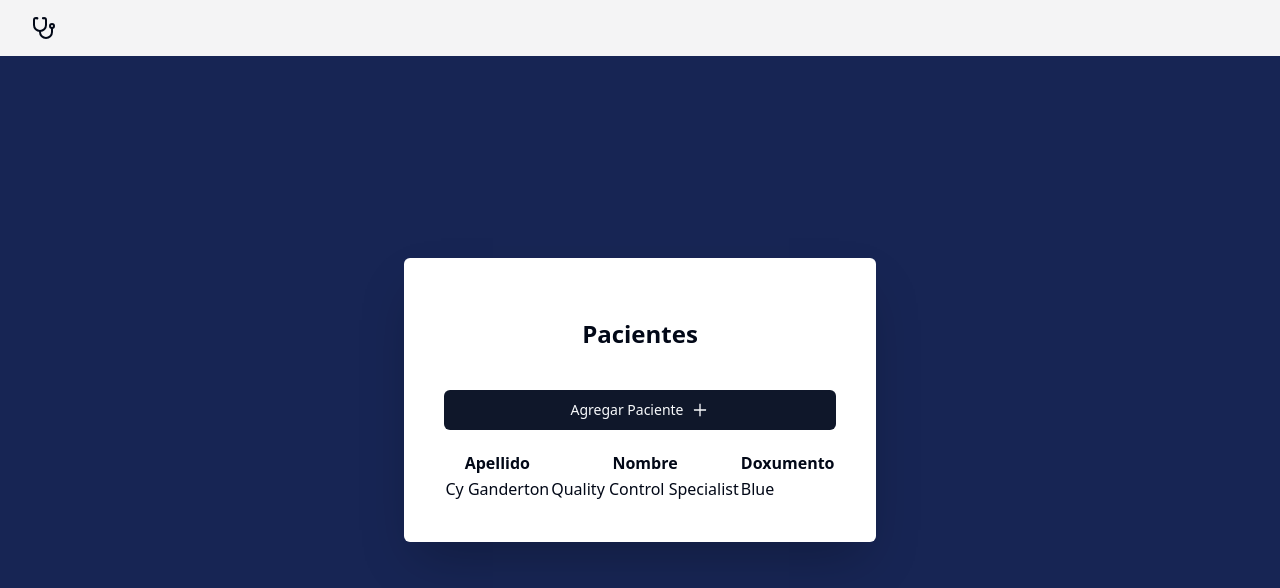
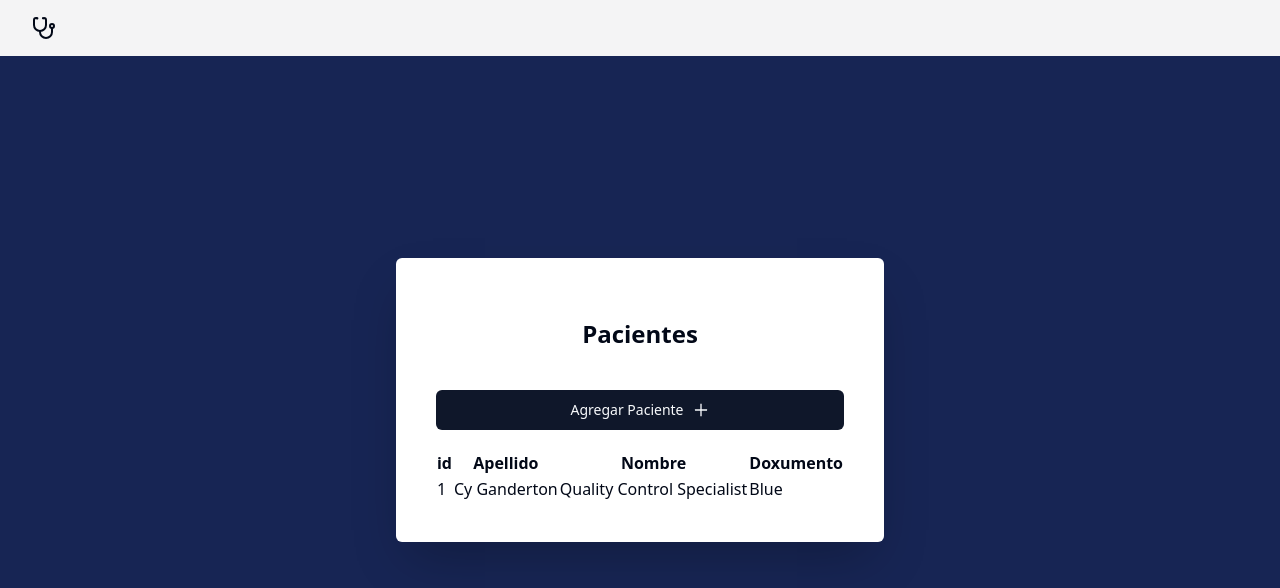
Before and after one commit to agustinpiperno/TDL, a Next.js app in the folder sistema-interno-hospitales/: page /pacientes in a window 1280 px wide. Shown: the top 588 px of the page. Built offline with nearby package versions, Linux system fonts and the light colour scheme.

Commit message:
API Pacientes método GET obtener todos los pacientes

```diff
--- /dev/null
+++ b/sistema-interno-hospitales/src/app/api/pacientes/route.ts
@@ -0,0 +1,12 @@
+import {NextRequest, NextResponse} from "next/server"
+import prisma from "../../../../prisma/client"
+
+export const GET = async (req: NextRequest) => {
+    // return NextResponse.json(
+    //     {message: "obteniendo usuarios"},
+    //     {status: 200})
+    const pacientes = await prisma.pacientes.findMany()
+    return NextResponse.json({
+        pacientes
+    })
+}
--- a/sistema-interno-hospitales/src/components/ListPaciente.tsx
+++ b/sistema-interno-hospitales/src/components/ListPaciente.tsx
@@ -8,6 +8,7 @@ const ListPaciente = () => {
                     {/* head */}
                     <thead>
                         <tr>
+                            <th>id</th>
                             <th>Apellido</th>
                             <th>Nombre</th>
                             <th>Doxumento</th>
@@ -16,6 +17,7 @@ const ListPaciente = () => {
                     <tbody>
                         {/* row 1 */}
                         <tr>
+                            <td>1</td>
                             <td>Cy Ganderton</td>
                             <td>Quality Control Specialist</td>
                             <td>Blue</td>
```
